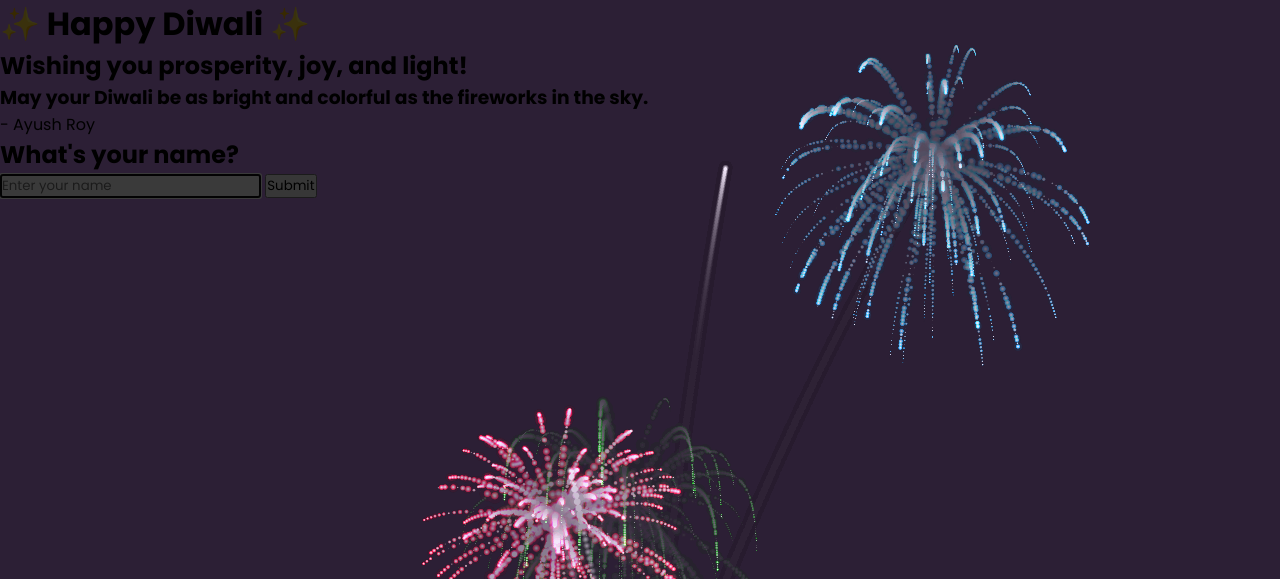
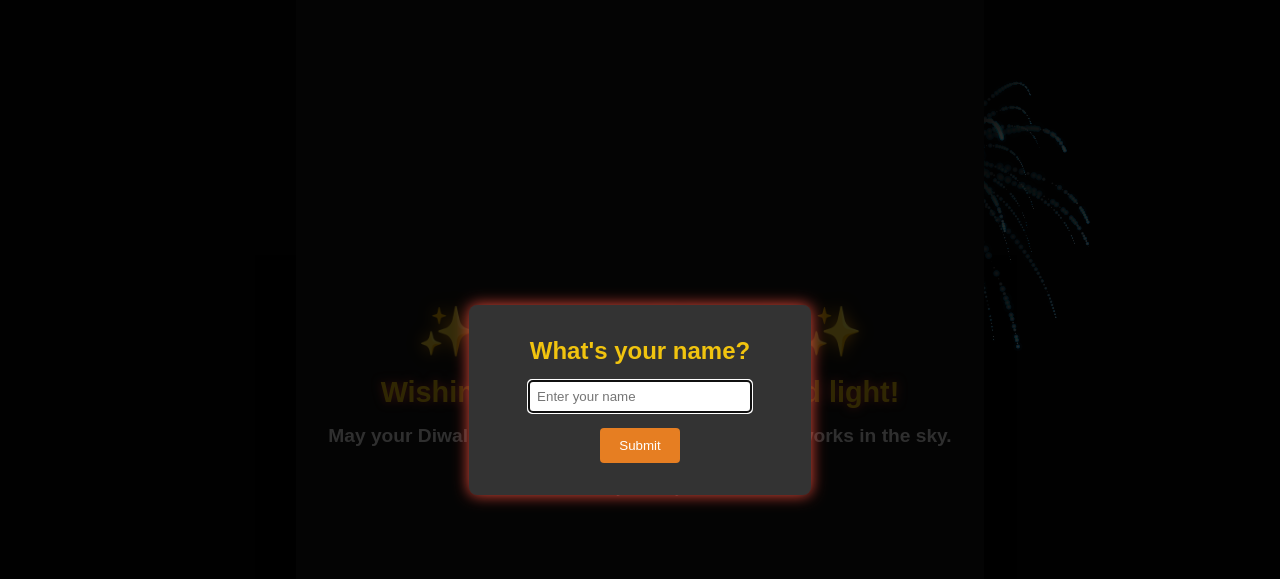
Before and after one commit to ayushroyl/diwali-wishes, a plain HTML site: page index.html in a window 1280 px wide. Shown: the top 579 px of the page. Drawn offline with nearby package versions, Linux system fonts and the light colour scheme.

Commit message:
Update diwali.css

```diff
--- a/diwali.css
+++ b/diwali.css
@@ -1,71 +1,117 @@
-@import url('https://fonts.googleapis.com/css?family=Poppins:300,400,500,600,700,800,900&display=swap');
-*
-{
-	margin: 0;
-	padding: 0;
-	font-family: 'Poppins', sans-serif;
-	scroll-behavior: smooth;
+* {
+    box-sizing: border-box;
+    margin: 0;
+    padding: 0;
+    font-family: 'Arial', sans-serif;
 }
-body
-{
-	background: #c087e7;
+
+body, html {
+    height: 100%;
+    overflow: hidden;
+    background: #141414;
+    color: #ffffff;
+    display: flex;
+    justify-content: center;
+    align-items: center;
+    flex-direction: column;
 }
-section
-{
-	position: relative;
-	width: 100%;
-	height: 100vh;
+
+/* Fireworks background */
+.fireworks {
+    position: fixed;
+    top: 0;
+    left: 0;
+    width: 100%;
+    height: 100%;
+    z-index: -1;
 }
-.fireworks
-{
-	position: fixed;
+
+/* Greeting Container */
+.greeting-container {
+    text-align: center;
+    color: #f1c40f;
+    padding: 2rem;
+    animation: fadeIn 1.5s ease-in-out;
 }
-section.content
-{
-	z-index: 1;
-	color: #fff;
-	display: flex;
-	justify-content: center;
-	align-items: center;
-	text-align: center;
+
+.greeting-text {
+    font-size: 3rem;
+    font-weight: bold;
+    margin-bottom: 0.5rem;
+    color: #e67e22;
+    text-shadow: 0px 0px 15px #f39c12;
 }
-section:nth-child(2).content
-{
-	padding-top: 100vh;
+
+.personalized-message {
+    font-size: 1.8rem;
+    margin: 1rem 0;
+    color: #f1c40f;
+    text-shadow: 0px 0px 10px #e74c3c;
 }
-section.content h2
-{
-	-webkit-text-stroke: 1px #fff;
-	color: transparent;
-	font-size: 8em;
-	line-height: 0.9em;
+
+.subtext {
+    font-size: 1.2rem;
+    color: #ffffff;
+    margin-bottom: 2rem;
+    opacity: 0.9;
 }
-section.content h2 c
-{
-	color: #fff;
-	-webkit-text-stroke: 0 #fff;
+
+/* Footer */
+.footer p {
+    font-size: 1rem;
+    color: #bdc3c7;
 }
-section.content h2 span
-{
-	position: relative;
-	background: #fff;
-	font-size: 0.2em;
-	display: inline-block;
-	color: #000;
-	padding: 0 10px;
-	top: -30px;
-	text-transform: uppercase;
-	font-weight: 700;
-	line-height: 1.5em;
-	-webkit-text-stroke: 0px #fff;
+
+/* Popup for Name Input */
+.name-popup {
+    display: none;
+    position: fixed;
+    top: 0;
+    left: 0;
+    width: 100%;
+    height: 100%;
+    background-color: rgba(0, 0, 0, 0.8);
+    justify-content: center;
+    align-items: center;
 }
-::-webkit-scrollbar
-{
-	width: 0;
+
+.name-popup-content {
+    background: #333;
+    padding: 2rem;
+    text-align: center;
+    border-radius: 8px;
+    box-shadow: 0px 0px 15px #e74c3c;
 }
-section.content img
-{
-	max-width: 300px;
-    opacity: 0.5;
-    mix-blend-mode: overlay;
+
+.name-popup-content h2 {
+    color: #f1c40f;
+    margin-bottom: 1rem;
 }
+
+.name-popup-content input {
+    padding: 0.5rem;
+    border: none;
+    border-radius: 4px;
+    width: 80%;
+    margin-bottom: 1rem;
+}
+
+.name-popup-content button {
+    padding: 0.6rem 1.2rem;
+    border: none;
+    background-color: #e67e22;
+    color: #fff;
+    border-radius: 4px;
+    cursor: pointer;
+    transition: background-color 0.3s;
+}
+
+.name-popup-content button:hover {
+    background-color: #d35400;
+}
+
+/* Animations */
+@keyframes fadeIn {
+    from { opacity: 0; }
+    to { opacity: 1; }
+}
```
